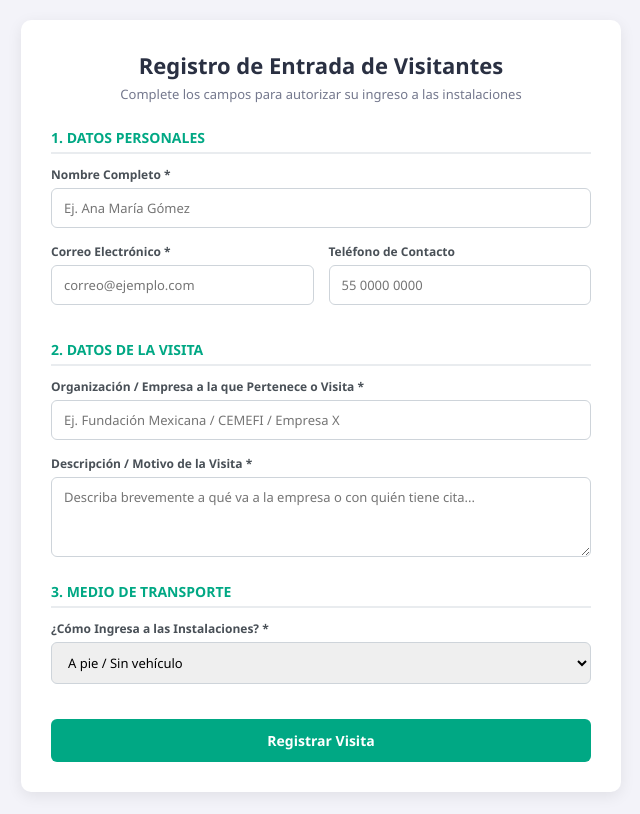
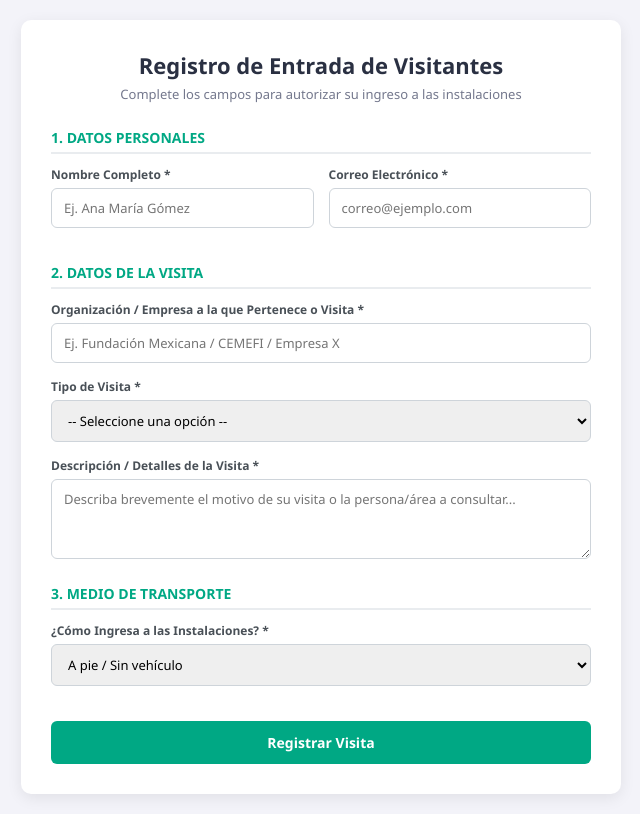
Before and after one commit to l221210143-sketch/maquetado-, a plain HTML site: page visitas/index.html in a window 1280 px wide. Shown: the whole page, without its empty margins (319-959 px from the left). Drawn offline with Linux system fonts and the light colour scheme.

Commit message:
mas cambios porque soy tontis jaja

```diff
--- a/visitas/index.html
+++ b/visitas/index.html
@@ -23,8 +23,8 @@
         .grid-2 { display: grid; grid-template-columns: 1fr 1fr; gap: 15px; }
         .grid-3 { display: grid; grid-template-columns: 1fr 1fr 1fr; gap: 12px; }
 
-        .transport-fields { display: none; background: #f8f9fa; padding: 15px; border-radius: 6px; border: 1px dashed #ced4da; margin-top: 10px; }
-        .transport-fields.active { display: block; }
+        .dynamic-field { display: none; background: #f8f9fa; padding: 15px; border-radius: 6px; border: 1px dashed #ced4da; margin-top: 10px; }
+        .dynamic-field.active { display: block; }
 
         .btn-submit { width: 100%; background: #00a884; color: white; border: none; padding: 12px; font-size: 14px; font-weight: 700; border-radius: 6px; cursor: pointer; margin-top: 20px; transition: background 0.3s; }
         .btn-submit:hover { background: #008f70; }
@@ -39,18 +39,14 @@
         <form onsubmit="event.preventDefault(); registrarVisita();">
 
             <div class="section-title">1. Datos Personales</div>
-            <div class="form-group">
-                <label>Nombre Completo *</label>
-                <input type="text" id="visNombre" required placeholder="Ej. Ana María Gómez">
-            </div>
             <div class="grid-2">
+                <div class="form-group">
+                    <label>Nombre Completo *</label>
+                    <input type="text" id="visNombre" required placeholder="Ej. Ana María Gómez">
+                </div>
                 <div class="form-group">
                     <label>Correo Electrónico *</label>
                     <input type="email" id="visCorreo" required placeholder="correo@ejemplo.com">
-                </div>
-                <div class="form-group">
-                    <label>Teléfono de Contacto</label>
-                    <input type="tel" id="visTelefono" placeholder="55 0000 0000">
                 </div>
             </div>
 
@@ -59,9 +55,30 @@
                 <label>Organización / Empresa a la que Pertenece o Visita *</label>
                 <input type="text" id="visEmpresa" required placeholder="Ej. Fundación Mexicana / CEMEFI / Empresa X">
             </div>
+
             <div class="form-group">
-                <label>Descripción / Motivo de la Visita *</label>
-                <textarea id="visDescripcion" required placeholder="Describa brevemente a qué va a la empresa o con quién tiene cita..."></textarea>
+                <label>Tipo de Visita *</label>
+                <select id="tipoVisita" onchange="actualizarTipoVisita()" required>
+                    <option value="">-- Seleccione una opción --</option>
+                    <option value="empleado">Visita a Empleado</option>
+                    <option value="evento">Evento</option>
+                    <option value="proveedor">Proveedor</option>
+                    <option value="servicio_social">Servicio Social</option>
+                    <option value="renta_salas">Renta de Salas</option>
+                </select>
+            </div>
+
+            <!-- CAMPO DINÁMICO SI ELIGE EVENTO -->
+            <div id="fieldNombreEvento" class="dynamic-field">
+                <div class="form-group" style="margin-bottom:0;">
+                    <label>Nombre del Evento *</label>
+                    <input type="text" id="nombreEvento" placeholder="Ej. Foro de Sostenibilidad / Asamblea Anual">
+                </div>
+            </div>
+
+            <div class="form-group" style="margin-top: 15px;">
+                <label>Descripción / Detalles de la Visita *</label>
+                <textarea id="visDescripcion" required placeholder="Describa brevemente el motivo de su visita o la persona/área a consultar..."></textarea>
             </div>
 
             <div class="section-title">3. Medio de Transporte</div>
@@ -77,7 +94,7 @@
             </div>
 
             <!-- CAMPOS DINÁMICOS VEHÍCULO -->
-            <div id="fieldsVehiculo" class="transport-fields">
+            <div id="fieldsVehiculo" class="dynamic-field">
                 <div class="grid-3">
                     <div class="form-group">
                         <label>Placas *</label>
@@ -95,7 +112,7 @@
             </div>
 
             <!-- CAMPOS DINÁMICOS MOTOCICLETA -->
-            <div id="fieldsMoto" class="transport-fields">
+            <div id="fieldsMoto" class="dynamic-field">
                 <div class="grid-2">
                     <div class="form-group">
                         <label>Placas *</label>
@@ -113,14 +130,27 @@
     </div>
 
     <script>
+        function actualizarTipoVisita() {
+            const tipo = document.getElementById('tipoVisita').value;
+            const fieldEvento = document.getElementById('fieldNombreEvento');
+            const inputNombreEvento = document.getElementById('nombreEvento');
+
+            if (tipo === 'evento') {
+                fieldEvento.classList.add('active');
+                inputNombreEvento.required = true;
+            } else {
+                fieldEvento.classList.remove('active');
+                inputNombreEvento.required = false;
+                inputNombreEvento.value = '';
+            }
+        }
+
         function actualizarCamposTransporte() {
             const tipo = document.getElementById('tipoTransporte').value;
 
-            // Ocultar todos los contenedores opcionales
             document.getElementById('fieldsVehiculo').classList.remove('active');
             document.getElementById('fieldsMoto').classList.remove('active');
 
-            // Quitar requeridos
             document.getElementById('vehPlacas').required = false;
             document.getElementById('vehModelo').required = false;
             document.getElementById('vehColor').required = false;
```
